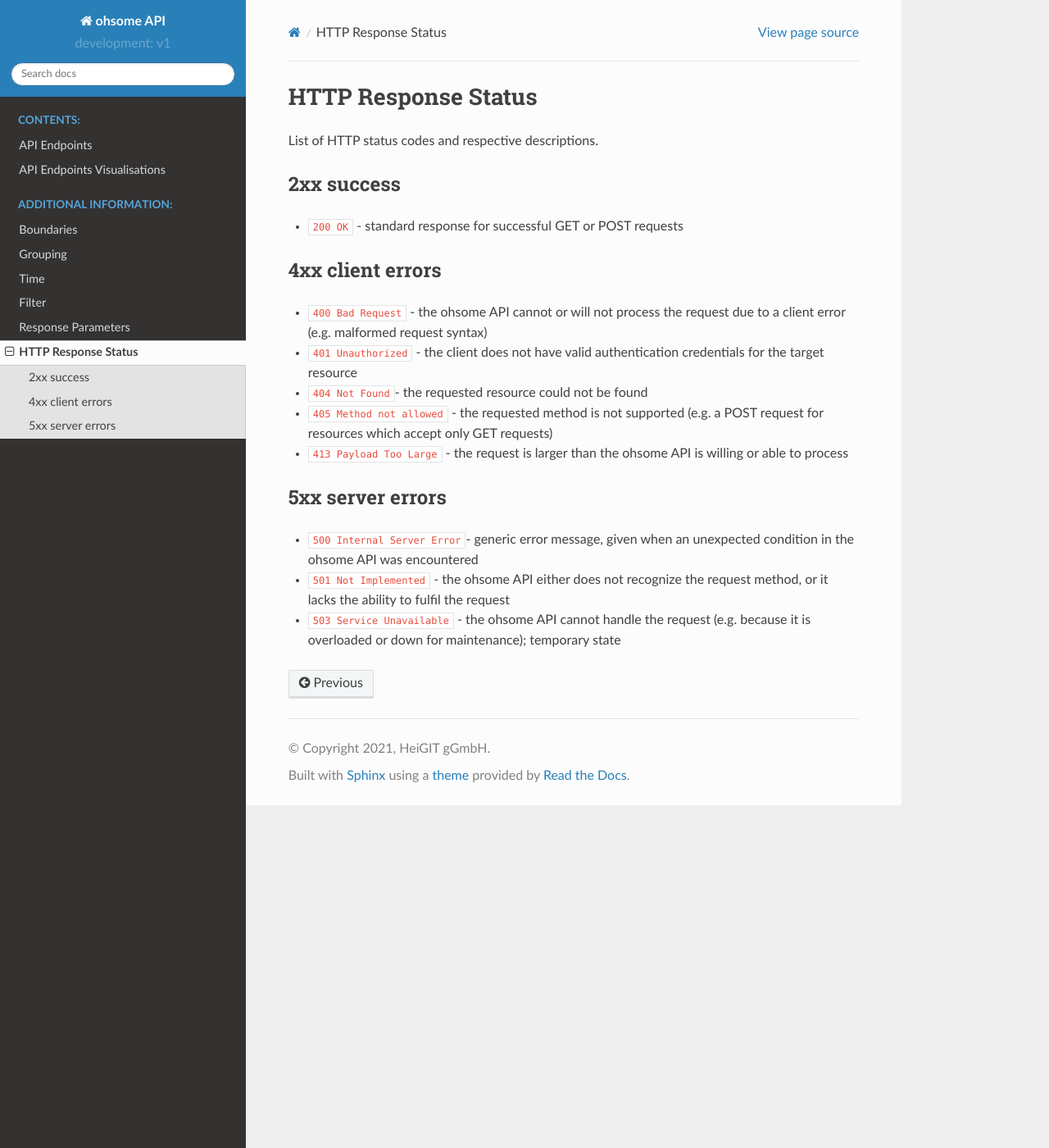
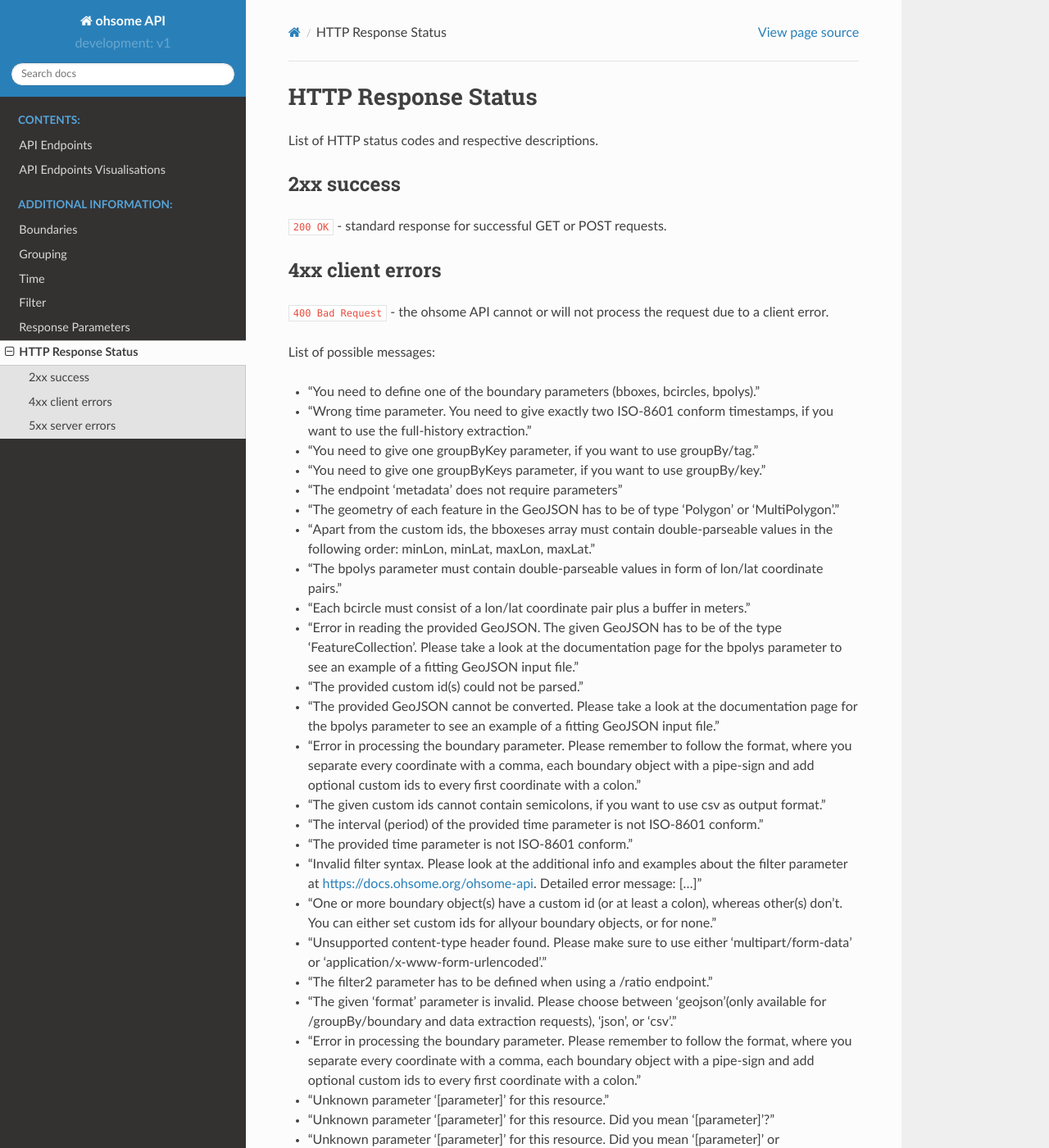
Before and after one commit to GIScience/ohsome-api, a Sphinx documentation site: the page built from docs/http-response-status.rst, in a window 1280 px wide and 1400 px high. Shown: the whole window at 82% size. Built offline with Sphinx 7.4.7 and the Read the Docs theme 2.0.0, drawn with Linux system fonts in a browser that asks for light colours; some of the changed text lies outside the part shown.

Commit message:
docs: add response messages

```diff
--- a/docs/http-response-status.rst
+++ b/docs/http-response-status.rst
@@ -5,21 +5,78 @@
 
 2xx success
 -----------
-
-* ``200 OK`` - standard response for successful GET or POST requests
+``200 OK`` - standard response for successful GET or POST requests.
 
 4xx client errors
 -----------------
 
-* ``400 Bad Request`` - the ohsome API cannot or will not process the request due to a client error (e.g. malformed request syntax)
-* ``401 Unauthorized`` - the client does not have valid authentication credentials for the target resource
-* ``404 Not Found``-  the requested resource could not be found
-* ``405 Method not allowed`` - the requested method is not supported (e.g. a POST request for resources which accept only GET requests)
-* ``413 Payload Too Large`` - the request is larger than the ohsome API is willing or able to process
+``400 Bad Request`` - the ohsome API cannot or will not process the request due to a client error.
+
+List of possible messages:
+
+* "You need to define one of the boundary parameters (bboxes, bcircles, bpolys)."
+* "Wrong time parameter. You need to give exactly two ISO-8601 conform timestamps, if you want to use the full-history extraction."
+* "You need to give one groupByKey parameter, if you want to use groupBy/tag."
+* "You need to give one groupByKeys parameter, if you want to use groupBy/key."
+* "The endpoint 'metadata' does not require parameters"
+* "The geometry of each feature in the GeoJSON has to be of type 'Polygon' or 'MultiPolygon'."
+* "Apart from the custom ids, the bboxeses array must contain double-parseable values in the following order: minLon, minLat, maxLon, maxLat."
+* "The bpolys parameter must contain double-parseable values in form of lon/lat coordinate pairs."
+* "Each bcircle must consist of a lon/lat coordinate pair plus a buffer in meters."
+* "Error in reading the provided GeoJSON. The given GeoJSON has to be of the type 'FeatureCollection'. Please take a look at the documentation page for the bpolys parameter to see an example of a fitting GeoJSON input file."
+* "The provided custom id(s) could not be parsed."
+* "The provided GeoJSON cannot be converted. Please take a look at the documentation page for the bpolys parameter to see an example of a fitting GeoJSON input file."
+* "Error in processing the boundary parameter. Please remember to follow the format, where you separate every coordinate with a comma, each boundary object with a pipe-sign and add optional custom ids to every first coordinate with a colon."
+* "The given custom ids cannot contain semicolons, if you want to use csv as output format."
+* "The interval (period) of the provided time parameter is not ISO-8601 conform."
+* "The provided time parameter is not ISO-8601 conform."
+* "Invalid filter syntax. Please look at the additional info and examples about the filter parameter at https://docs.ohsome.org/ohsome-api. Detailed error message: [...]"
+* "One or more boundary object(s) have a custom id (or at least a colon), whereas other(s) don't. You can either set custom ids for allyour boundary objects, or for none."
+* "Unsupported content-type header found. Please make sure to use either 'multipart/form-data' or 'application/x-www-form-urlencoded'."
+* "The filter2 parameter has to be defined when using a /ratio endpoint."
+* "The given 'format' parameter is invalid. Please choose between 'geojson'(only available for /groupBy/boundary and data extraction requests), 'json', or 'csv'."
+* "Error in processing the boundary parameter. Please remember to follow the format, where you separate every coordinate with a comma, each boundary object with a pipe-sign and add optional custom ids to every first coordinate with a colon."
+* "Unknown parameter '[parameter]' for this resource."
+* "Unknown parameter '[parameter]' for this resource. Did you mean '[parameter]'?"
+* "Unknown parameter '[parameter]' for this resource. Did you mean '[parameter]' or '[parameter]'?"
+* "Every parameter has to be unique. You can't give more than one '[parameter type]' parameter."
+* "There cannot be more input values in the values|values2 than in the keys|keys2 parameter, as values_n must fit to keys_n."
+* "Parameter 'types' (and 'types2') cannot have more than 4 entries."
+* "The given timeout does not fit to its format. Please give one value in seconds and use a point as the decimal delimiter, if needed."
+* "The given timeout is too long. It has to be shorter than [timeout] seconds"
+* "You need to give at least two timestamps or a time interval for this resource."
+* "The given parameter [parameter] can only contain the values 'true', 'yes', 'false', or 'no'."
+* "Your provided boundary parameter (bboxes, bcircles, or bpolys) does not fit its format, or you defined more than one boundary parameter."
+* "The geometry of your given boundary input could not be parsed for the creation of the response GeoJSON."
+* "The keys, values and types parameters must be empty, when you set the filter parameter."
+* "The properties parameter of this resource can only contain the values 'tags' and/or 'metadata' and/or 'contributionTypes' and/or 'unclipped'."
+* "The properties parameter of this resource can only contain the values 'tags' and/or 'metadata' and/or 'unclipped'."
+
+``404 Not Found``-  the requested resource could not be found.
+
+List of possible messages
+
+* "The provided boundary parameter does not lie completely within the underlying data-extract polygon."
+* "The given time parameter is not completely within the timeframe ("[...] to [...]") of the underlying osh-data."
+
+``413 Payload Too Large`` - the request is larger than the ohsome API is willing or able to process.
+
+List of possible messages
+
+* "The given query is too large in respect to the given timeout. Please use a smaller region and/or coarser time period."
 
 5xx server errors
 -----------------
 
-* ``500 Internal Server Error``- generic error message, given when an unexpected condition in the ohsome API was encountered
-* ``501 Not Implemented``	- the ohsome API either does not recognize the request method, or it lacks the ability to fulfil the request
-* ``503 Service Unavailable`` - the ohsome API cannot handle the request (e.g. because it is overloaded or down for maintenance); temporary state
+``500 Internal Server Error``- generic error message, given when an unexpected condition in the ohsome API was encountered.
+
+List of possible messages:
+
+* "Keytables not found or access to database failed."
+* "Missing keytables."
+
+``503 Service Unavailable`` - the ohsome API cannot handle the request; temporary state.
+
+List of possible messages:
+
+* "The cluster backend is currently not able to process your request. Please try again later."
```
Also changed, not shown: docs/endpoints.rst (+15 -10 lines).
